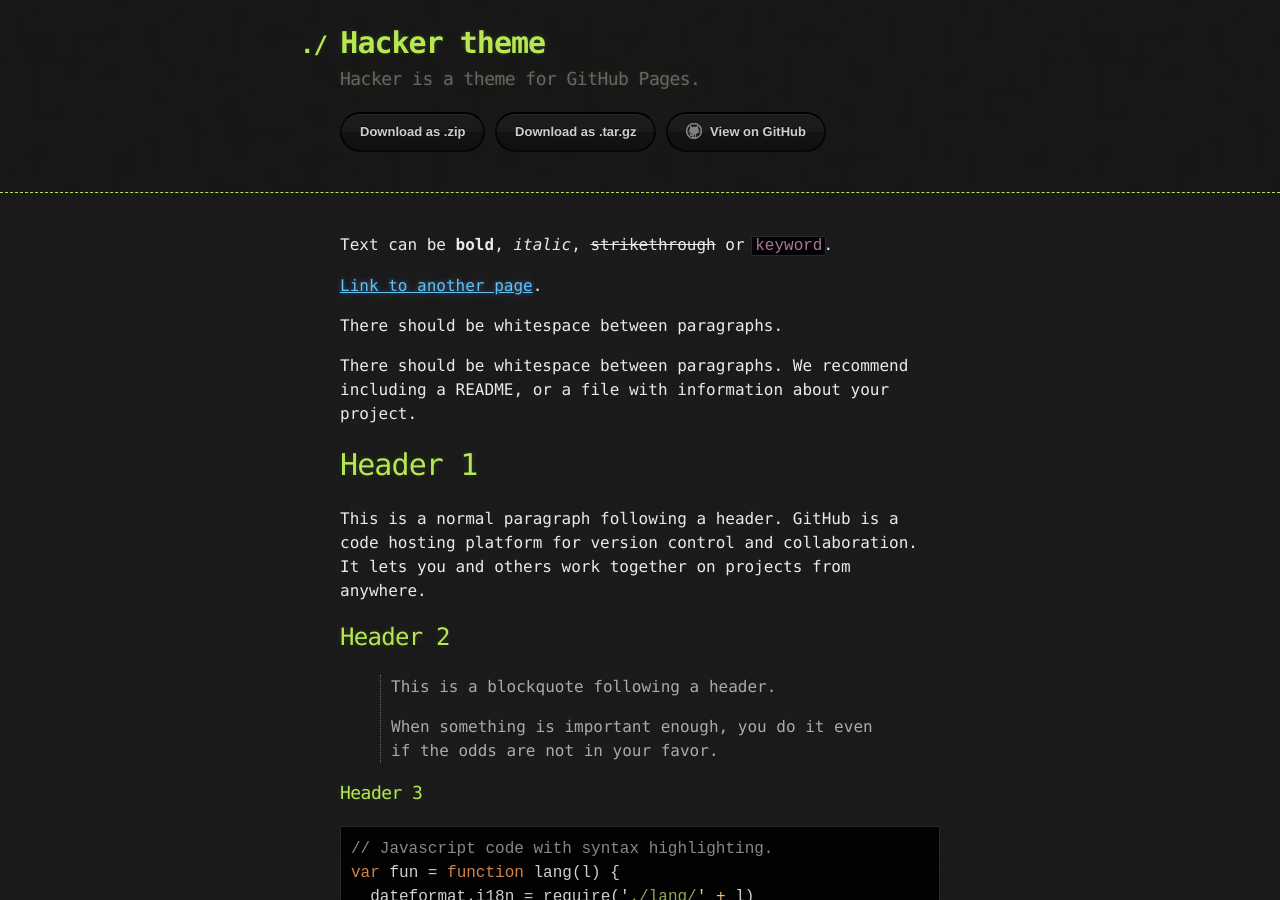
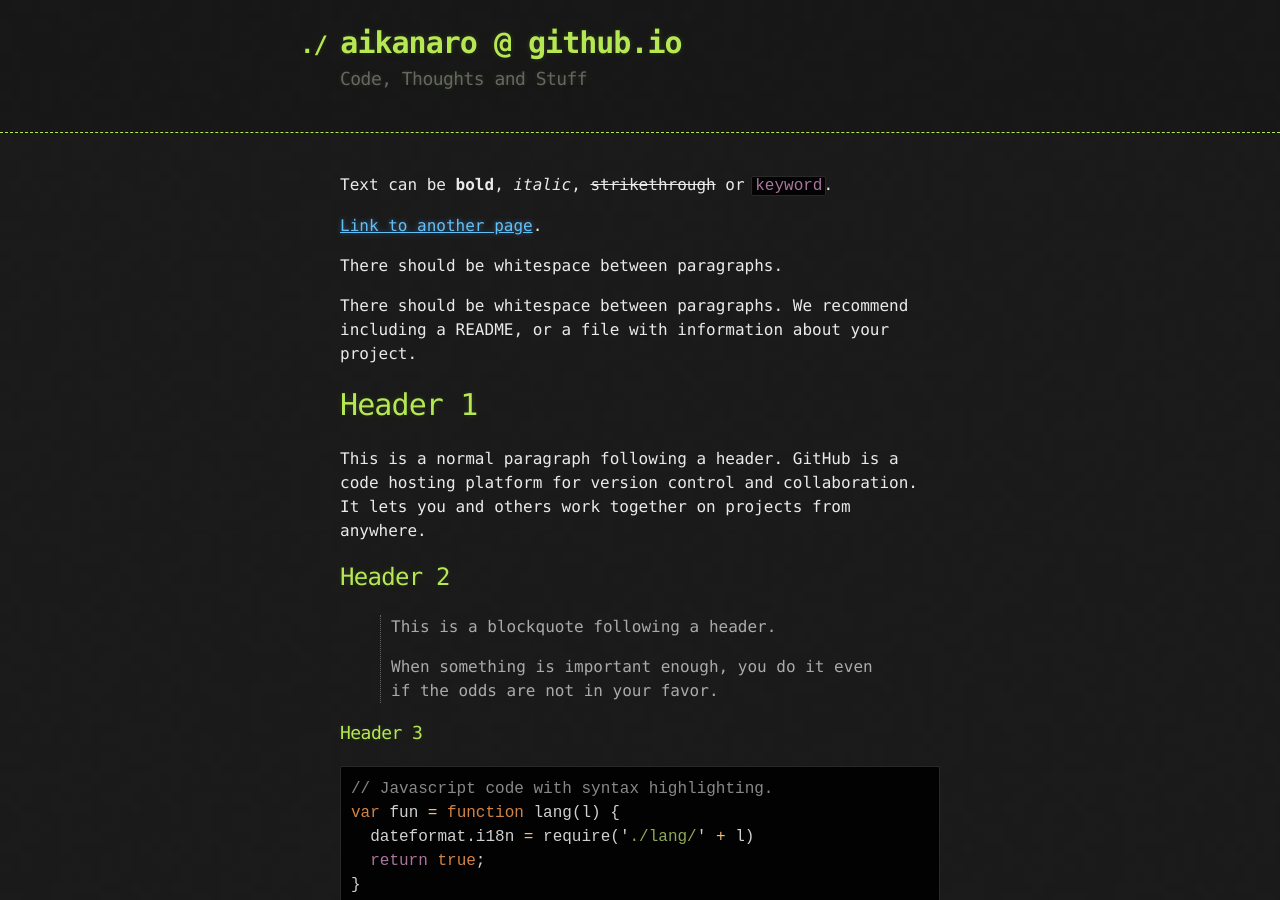
Before and after one commit to Aikanaro/aikanaro.github.io, a Jekyll site: the page built from index.md, in a window 1280 px wide and 900 px high. Built offline with Jekyll 4.4.1, drawn with Linux system fonts in a browser that asks for light colours.

Commit message:
change title and header

```diff
--- a/_config.yml
+++ b/_config.yml
@@ -1,5 +1,5 @@
-title: Hacker theme
-description: Hacker is a theme for GitHub Pages.
+title: aikanaro @ github.io
+description: Code, Thoughts and Stuff
 show_downloads: true
 google_analytics:
 theme: jekyll-theme-hacker
--- a/_layouts/default.html
+++ b/_layouts/default.html
@@ -15,14 +15,6 @@
       <div class="container">
         <h1>{{ site.title | default: site.github.repository_name }}</h1>
         <h2>{{ site.description | default: site.github.project_tagline }}</h2>
-
-        <section id="downloads">
-          {% if site.show_downloads %}
-            <a href="{{ site.github.zip_url }}" class="btn">Download as .zip</a>
-            <a href="{{ site.github.tar_url }}" class="btn">Download as .tar.gz</a>
-          {% endif %}
-          <a href="{{ site.github.repository_url }}" class="btn btn-github"><span class="icon"></span>View on GitHub</a>
-        </section>
       </div>
     </header>
 
```
